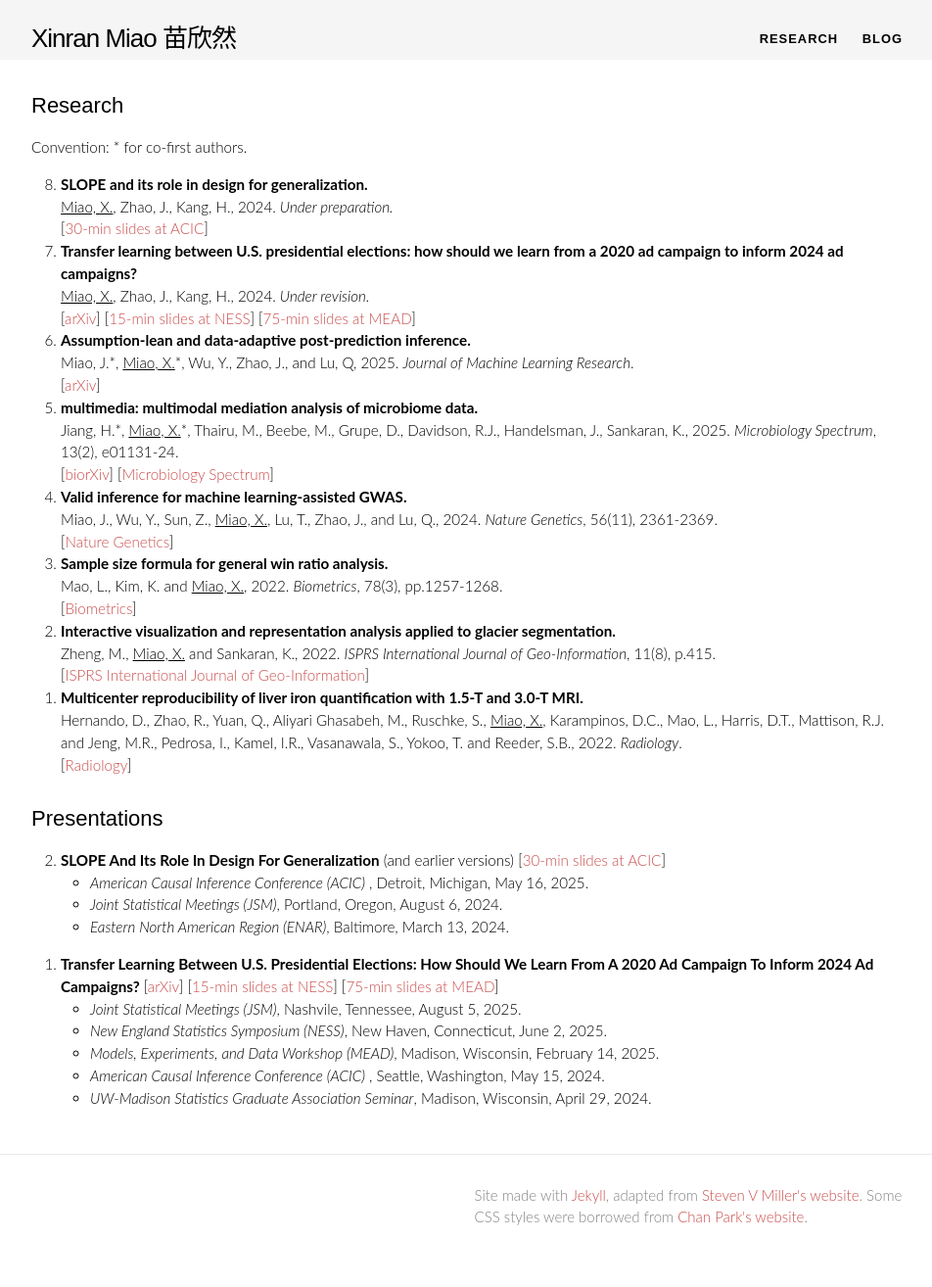
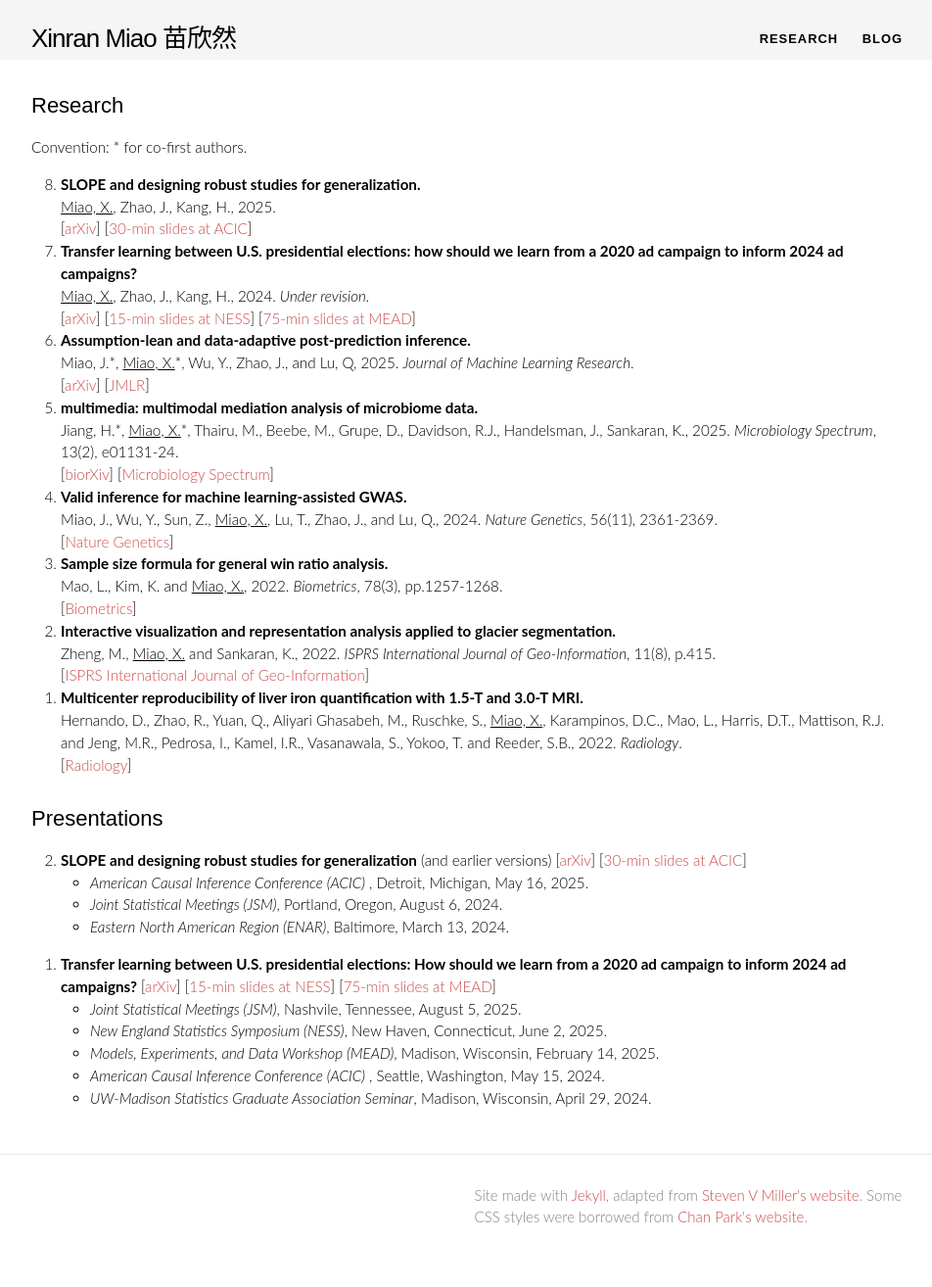
Before and after one commit to XinranMiao/XinranMiao.github.io, a Jekyll site: the page built from research.html, in a window 1280 px wide. Shown: the whole page at 98% size, without its empty margins (163-1115 px from the left). Built offline with Jekyll 4.4.1, drawn with Linux system fonts in a browser that asks for light colours; nearby versions of some CDN libraries; some web fonts are replaced; comment, search, counter and statistics services are not loaded.

Commit message:
minor upd

```diff
--- a/index.html
+++ b/index.html
@@ -183,6 +183,7 @@ layout: default
     <h3>News</h3>
     <div class="news-divider"></div>
   <ul class="news-list">
+    <li><span class="news-date">October 2025:</span>Our work on <a href="https://www.arxiv.org/abs/2510.01577">SLOPE and Designing Robust Studies for Generalization</a> is now on arXiv.</li>
     <li><span class="news-date">August 2025:</span>I presented our work on <a href="https://www.arxiv.org/abs/2411.01100">transfer learning between U.S. presidential elections</a> at JSM 2025.</li>
     <li><span class="news-date">June 2025:</span>I presented our work on <a href="https://www.arxiv.org/abs/2411.01100">transfer learning between U.S. presidential elections</a> at NESS. This work also received the NESS Student Research Award.</li>
     <li><span class="news-date">May 2025:</span>I passed the preliminary exam and became a PhD candidate. Many thanks to my advisor Prof. Hyunseung Kang, as well as Prof. Guanhua Chen, Prof. Melody Huang, Prof. Edward Kennedy and Prof. Qingyuan Zhao who kindly served in my committe and provided valuable feedback!</li>
--- a/research.html
+++ b/research.html
@@ -13,9 +13,9 @@ layout: default
 
 <!--- <b>Under review or revision</b> -->
 <ol reversed>
-	<li><b>SLOPE and its role in design for generalization.</b><br>
-		<u>Miao, X.</u>, Zhao, J., Kang, H., 2024.  <i>Under preparation.</i><br>
-		[<a href="/docs/talks/20250516_SLOPE_ACIC_slides.pdf">30-min slides at ACIC</a>]
+	<li><b>SLOPE and designing robust studies for generalization.</b><br>
+		<u>Miao, X.</u>, Zhao, J., Kang, H., 2025.  <i></i><br>
+		[<a href="https://www.arxiv.org/abs/2510.01577">arXiv</a>] [<a href="/docs/talks/20250516_SLOPE_ACIC_slides.pdf">30-min slides at ACIC</a>]
 	</li>
 	<li><b>Transfer learning between U.S. presidential elections: how should we learn from a 2020 ad campaign to inform 2024 ad campaigns?</b> <br>
 		<u>Miao, X.</u>, Zhao, J., Kang, H., 2024.  <i>Under revision.</i><br>
@@ -28,7 +28,7 @@ layout: default
  -->
 <li><b>Assumption-lean and data-adaptive post-prediction inference. </b><br>
 			Miao, J.*, <u>Miao, X.</u>*, Wu, Y., Zhao, J., and Lu, Q, 2025. <i>Journal of Machine Learning Research</i>. <br>
-			[<a href = "https://arxiv.org/abs/2311.14220">arXiv</a>]
+			[<a href = "https://arxiv.org/abs/2311.14220">arXiv</a>] [<a href="http://www.jmlr.org/papers/volume26/24-0056/24-0056.pdf">JMLR</a>]
 		</li>
 <li><b>multimedia: multimodal mediation analysis of microbiome data. </b>  <br>
 	Jiang, H.*, <u>Miao, X.</u>*, Thairu, M., Beebe, M., Grupe, D., Davidson, R.J., Handelsman, J., Sankaran, K., 2025. <i>Microbiology Spectrum</i>, 13(2), e01131-24. <br>
@@ -56,14 +56,14 @@ layout: default
 <p style="margin-bottom:0.7cm;"></p>
 <h2>Presentations</h2>
 <ol reversed>
-<li><b>SLOPE And Its Role In Design For Generalization</b> (and earlier versions) [<a href="/docs/talks/20250516_SLOPE_ACIC_slides.pdf">30-min slides at ACIC</a>] </li>
+<li><b>SLOPE and designing robust studies for generalization</b> (and earlier versions) [<a href="https://www.arxiv.org/abs/2510.01577">arXiv</a>] [<a href="/docs/talks/20250516_SLOPE_ACIC_slides.pdf">30-min slides at ACIC</a>] </li>
 	<!-- [<a href="/docs/20250516_SLOPE_ACIC.pdf">Slides (30 minutes)</a>] -->
 	<ul>
 	<li><i>American Causal Inference Conference (ACIC) </i>, Detroit, Michigan, May 16, 2025.</li>
 	<li><i>Joint Statistical Meetings (JSM)</i>, Portland, Oregon, August 6, 2024.  </li>
 	<li><i>Eastern North American Region (ENAR)</i>, Baltimore, March 13, 2024. </li>
 	</ul>
-<li><b>Transfer Learning Between U.S. Presidential Elections: How Should We Learn From A 2020 Ad Campaign To Inform 2024 Ad Campaigns?</b> [<a href="https://www.arxiv.org/abs/2411.01100">arXiv</a>] [<a href="/docs/talks/20250602_transATE_NESS_slides.pdf">15-min slides at NESS</a>] [<a href="/docs/talks/20250214_transATE_MEAD_slides.pdf">75-min slides at MEAD</a>]</li>
+<li><b>Transfer learning between U.S. presidential elections: How should we learn from a 2020 ad campaign to inform 2024 ad campaigns?</b> [<a href="https://www.arxiv.org/abs/2411.01100">arXiv</a>] [<a href="/docs/talks/20250602_transATE_NESS_slides.pdf">15-min slides at NESS</a>] [<a href="/docs/talks/20250214_transATE_MEAD_slides.pdf">75-min slides at MEAD</a>]</li>
 	<ul>
 	<li><i>Joint Statistical Meetings (JSM)</i>, Nashvile, Tennessee, August 5, 2025.  </li>
 	<li><i>New England Statistics Symposium (NESS)</i>, New Haven, Connecticut, June 2, 2025.  </li>
```
